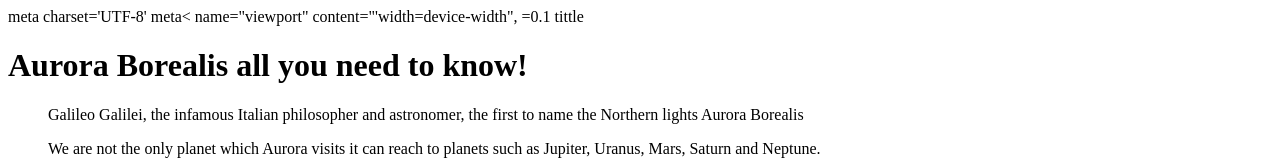
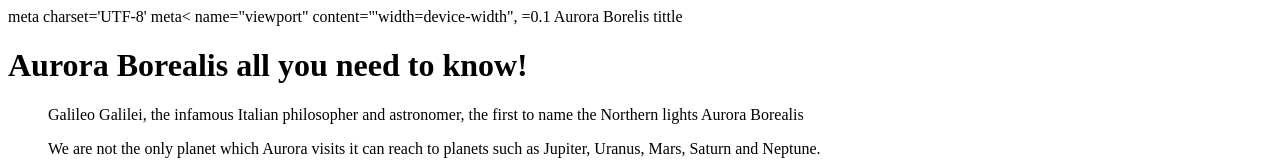
Before and after one commit to sammysosa-web/sammysosa-web, a plain HTML site: page lab1.html in a window 1280 px wide. Shown: the top 160 px of the page. Drawn offline with Linux system fonts and the light colour scheme.

Commit message:
Update lab1.html

```diff
--- a/lab1.html
+++ b/lab1.html
@@ -3,6 +3,7 @@
 <head>
     meta charset='UTF-8'
 meta< name="viewport" content="'width=device-width", <initial-scale>=0.1 </initial-scale>
+    <a herf="lab1.hmtl">Aurora Borelis </a>
    <body>
     tittle<fun facts about  Aurora Borelis>
         <h1> Aurora Borealis all you need to know! </h1>
```
